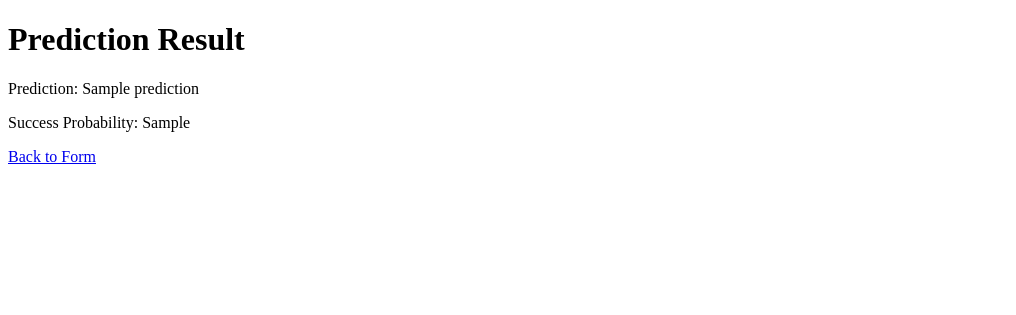
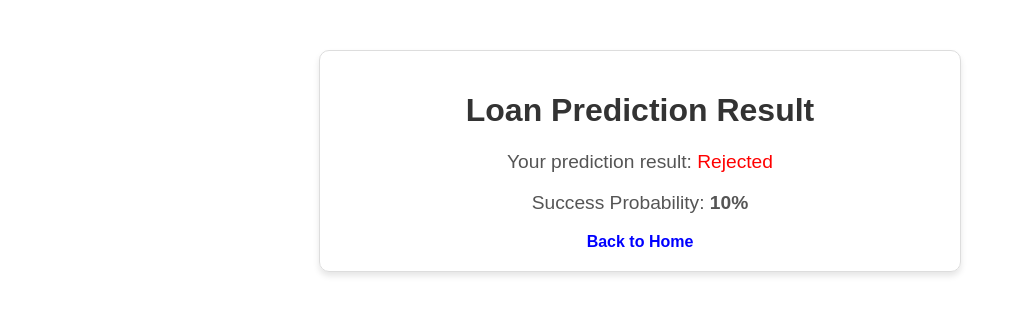
Before and after one commit to TomiTJ/Financial_Data_Science, a Flask app: template templates/results.html in a window 1280 px wide. Shown: the top 315 px of the page, without its empty margins (0-1016 px from the left). Run offline with Flask 3, Linux system fonts and the light colour scheme; the template is opened without the code that fills it: most values are stand-ins (such as "Sample title", 1, 10 or a date in 2020); parts of the project's set-up code (start-up, migrations or seed data) failed here and were passed over.

Commit message:
Results page html

```diff
--- a/templates/results.html
+++ b/templates/results.html
@@ -1,12 +1,57 @@
 <!DOCTYPE html>
-<html>
+<html lang="en">
 <head>
+    <meta charset="UTF-8">
+    <meta name="viewport" content="width=device-width, initial-scale=1.0">
     <title>Loan Prediction Result</title>
+    <style>
+        body {
+            font-family: Arial, sans-serif;
+            text-align: center;
+            margin: 50px;
+        }
+        .container {
+            max-width: 600px;
+            margin: auto;
+            padding: 20px;
+            border: 1px solid #ddd;
+            border-radius: 10px;
+            box-shadow: 0 4px 6px rgba(0, 0, 0, 0.1);
+        }
+        h1 {
+            color: #333;
+        }
+        p {
+            font-size: 1.2em;
+            color: #555;
+        }
+        .success {
+            color: green;
+        }
+        .failure {
+            color: red;
+        }
+        a {
+            text-decoration: none;
+            color: blue;
+            font-weight: bold;
+        }
+        a:hover {
+            text-decoration: underline;
+        }
+    </style>
 </head>
 <body>
-    <h1>Prediction Result</h1>
-    <p>Prediction: {{ prediction }}</p>
-    <p>Success Probability: {{ success_probability }}</p>
-    <a href="/">Back to Form</a>
+    <div class="container">
+        <h1>Loan Prediction Result</h1>
+        <p>
+            Your prediction result:
+            <span class="{{ 'success' if prediction == 1 else 'failure' }}">
+                {{ 'Approved' if prediction == 1 else 'Rejected' }}
+            </span>
+        </p>
+        <p>Success Probability: <strong>{{ success_probability * 100 }}%</strong></p>
+        <a href="/">Back to Home</a>
+    </div>
 </body>
 </html>
```
